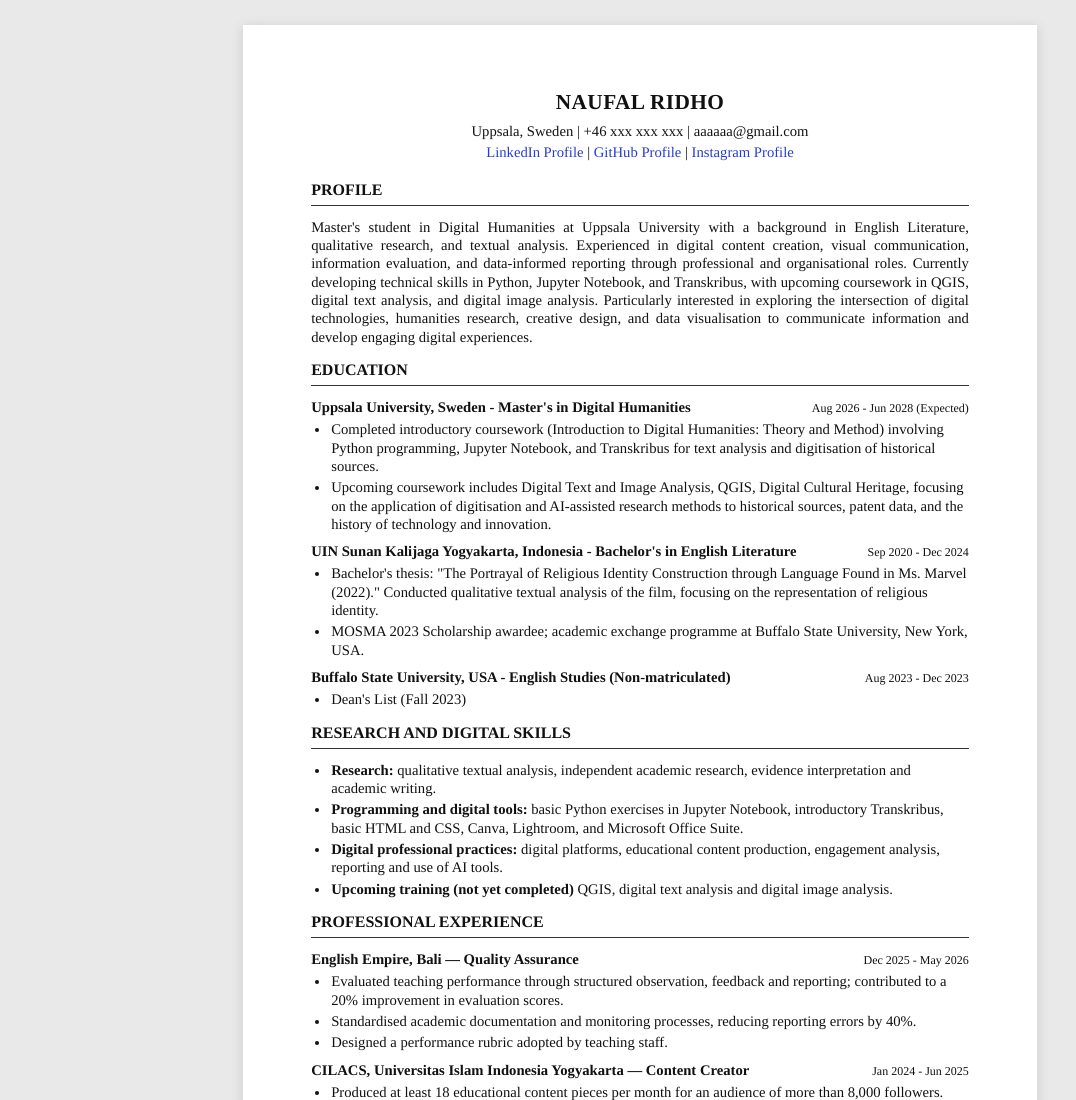
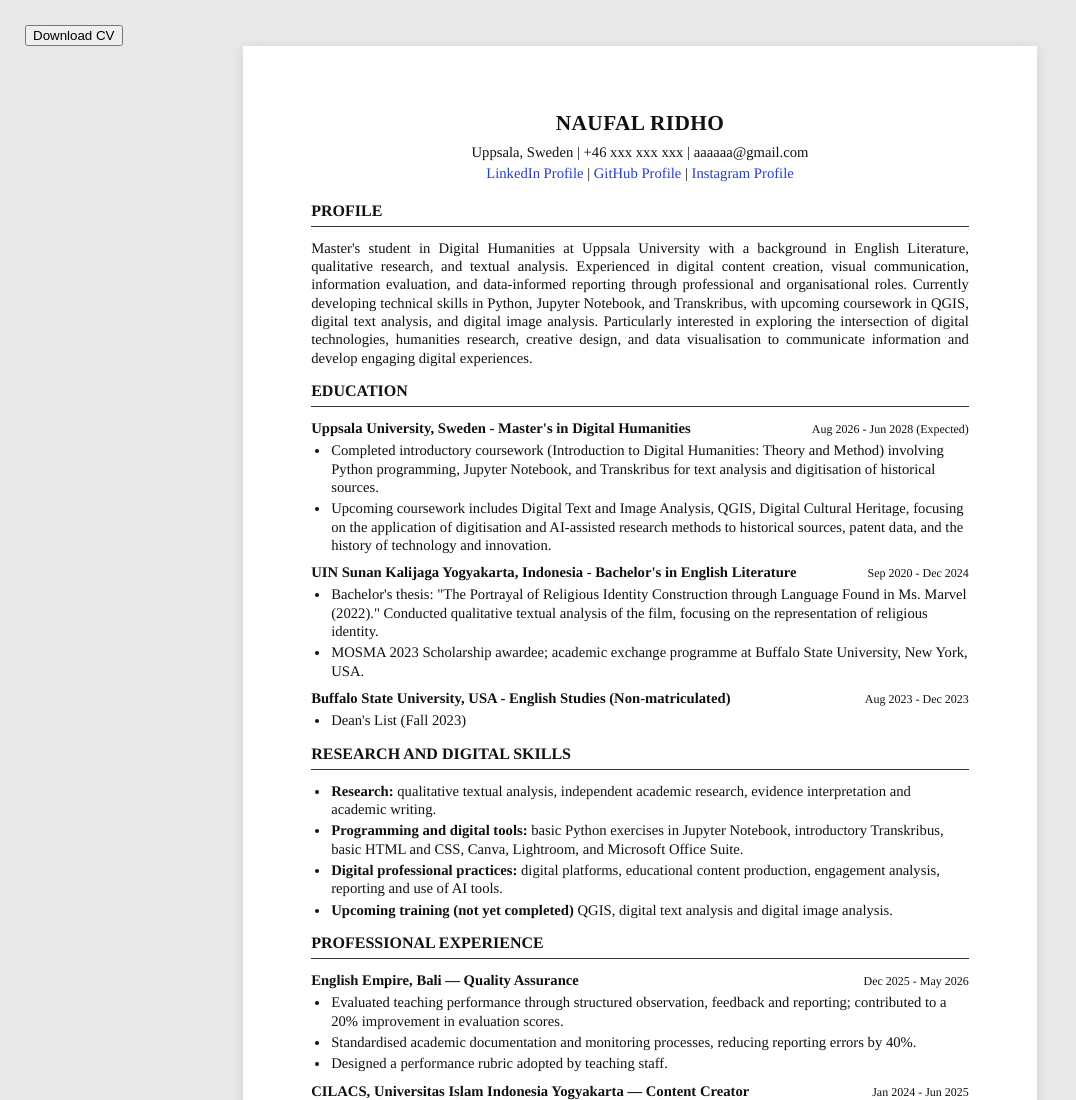
Before and after one commit to naufalridhofvl/Academic-CV, a plain HTML site: page index.html in a window 1280 px wide. Shown: the top 1100 px of the page, without its empty margins (0-1076 px from the left). Drawn offline with Linux system fonts and the light colour scheme.

Commit message:
Add download button for CV
You now can download the CV by clicking the `Download CV` button.

```diff
--- a/index.html
+++ b/index.html
@@ -7,7 +7,12 @@
         <link rel="stylesheet" href="style.css">
 
     <body>
+        <!-- DOWNLOAD BUTTON -->
+         <div class="download-button">
+            <button onclick="window.print()">Download CV</button>
+         </div>
 
+        <!-- CV CONTENT -->
         <main class="resume">
 
             <!-- HEADER-->
```
